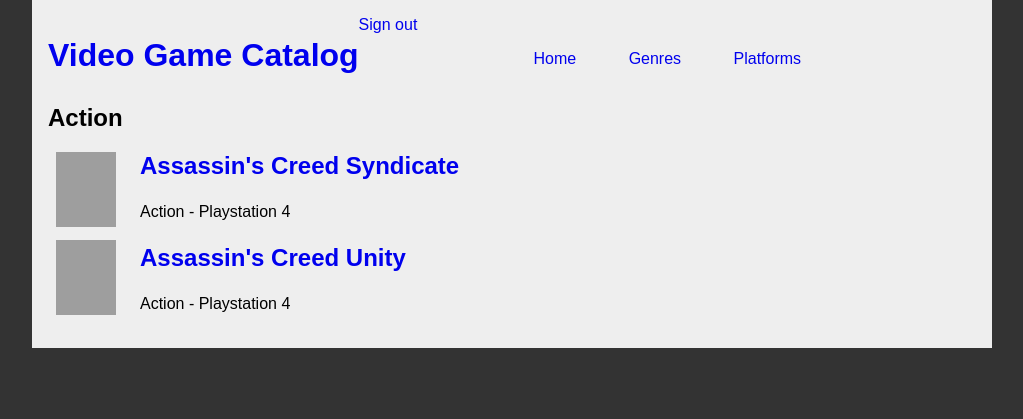
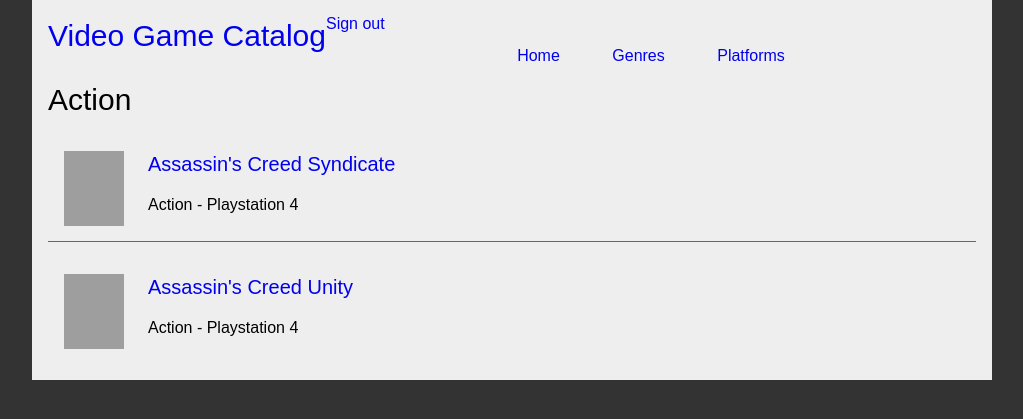
Before and after one commit to Drkeenbean/game_catalog, a Flask app: page /genre/1 in a window 1280 px wide. Shown: the top 419 px of the page, without its empty margins (128-1151 px from the left). Run offline with Flask 2, Linux system fonts and the light colour scheme; data comes from the database, SQL or seed files in the repository; some libraries are stand-ins or nearby versions; grey boxes are pictures that could not be loaded.

Commit message:
more styling

```diff
--- a/app/static/css/main.css
+++ b/app/static/css/main.css
@@ -30,6 +30,17 @@
 
 body {
     font-size: 1.6rem; }
+
+h1, h2, h3, h4, h5, h6 {
+    line-height: 1.3; }
+
+h1 { font-size: 3rem; }
+h2 { font-size: 2rem; }
+h3 { font-size: 1.75rem; }
+h4 { font-size: 1.5rem; }
+h5 { font-size: 1.25rem; }
+h6 { font-size: 1.25rem;
+    text-transform: uppercase; }
 
 a { text-decoration: none; }
 
@@ -73,7 +84,10 @@
         border: 1px solid #000000; }
     .nav ul li { display: block; }
 
-.item { border-bottom: solid 1px #666666; padding: .5em; }
+.item {
+    border-bottom: solid 1px #666666;
+    padding: .5em;
+    margin-top: 1.5em; }
     .item p { text-align: justify; }
     .item:last-child { border-bottom: none; }
 
--- /dev/null
+++ b/app/static/css/reset.css
@@ -0,0 +1 @@
+html,body,div,span,applet,object,iframe,h1,h2,h3,h4,h5,h6,p,blockquote,pre,a,abbr,acronym,address,big,cite,code,del,dfn,em,img,ins,kbd,q,s,samp,small,strike,strong,sub,sup,tt,var,b,u,i,center,dl,dt,dd,ol,ul,li,fieldset,form,label,legend,table,caption,tbody,tfoot,thead,tr,th,td,article,aside,canvas,details,embed,figure,figcaption,footer,header,hgroup,menu,nav,output,ruby,section,summary,time,mark,audio,video{margin:0;padding:0;border:0;font-size:100%;font:inherit;vertical-align:baseline}article,aside,details,figcaption,figure,footer,header,hgroup,menu,nav,section{display:block}body{line-height:1}ol,ul{list-style:none}blockquote,q{quotes:none}blockquote:before,blockquote:after,q:before,q:after{content:'';content:none}table{border-collapse:collapse;border-spacing:0}
--- a/app/templates/indexPublic.html
+++ b/app/templates/indexPublic.html
@@ -4,6 +4,7 @@
 <h1 class="heading">Recent Items</h1>
 
 {% for item in items %}
+<article class="item"
 <h2>
   <a href="{{ url_for('showItem', item_id=item.id) }}">
     {{ item.title }}
@@ -18,5 +19,7 @@
 
 {{ item.description|safe }}
 
+</article>
+
 {% endfor %}
 {% endblock %}
--- a/app/templates/listItems.html
+++ b/app/templates/listItems.html
@@ -8,6 +8,7 @@
 {% endif %}
 
 {% for item in items %}
+<div class="item">
 <a href="{{ url_for('showItem', item_id=item.id) }}">
     <img class="thumb" src="{{ item.picture }}" alt="{{ item.title }} cover">
 </a>
@@ -17,6 +18,7 @@
     </a>
 </h2>
 <p>{{ item.genre.name }} - {{ item.platform.name }}</p>
+</div>
 {% endfor %}
 
 {% endblock %}
--- a/app/templates/main.html
+++ b/app/templates/main.html
@@ -5,6 +5,7 @@
   <meta charset="utf-8">
   <meta name="viewport" content="width=device-width,initial-scale=1.0">
   <meta name="google-signin-client_id" content="779801287601-nt1obtfll4r1n08c9o6a6mbo68grueld.apps.googleusercontent.com">
+  <link href="{{ url_for('static', filename='css/reset.css') }}" rel="stylesheet">
   <link href="{{ url_for('static', filename='css/main.css') }}" rel="stylesheet">
   <script src="//cdn.ckeditor.com/4.5.6/basic/ckeditor.js"></script>
   <script src="https://apis.google.com/js/platform.js" async defer></script>
```
